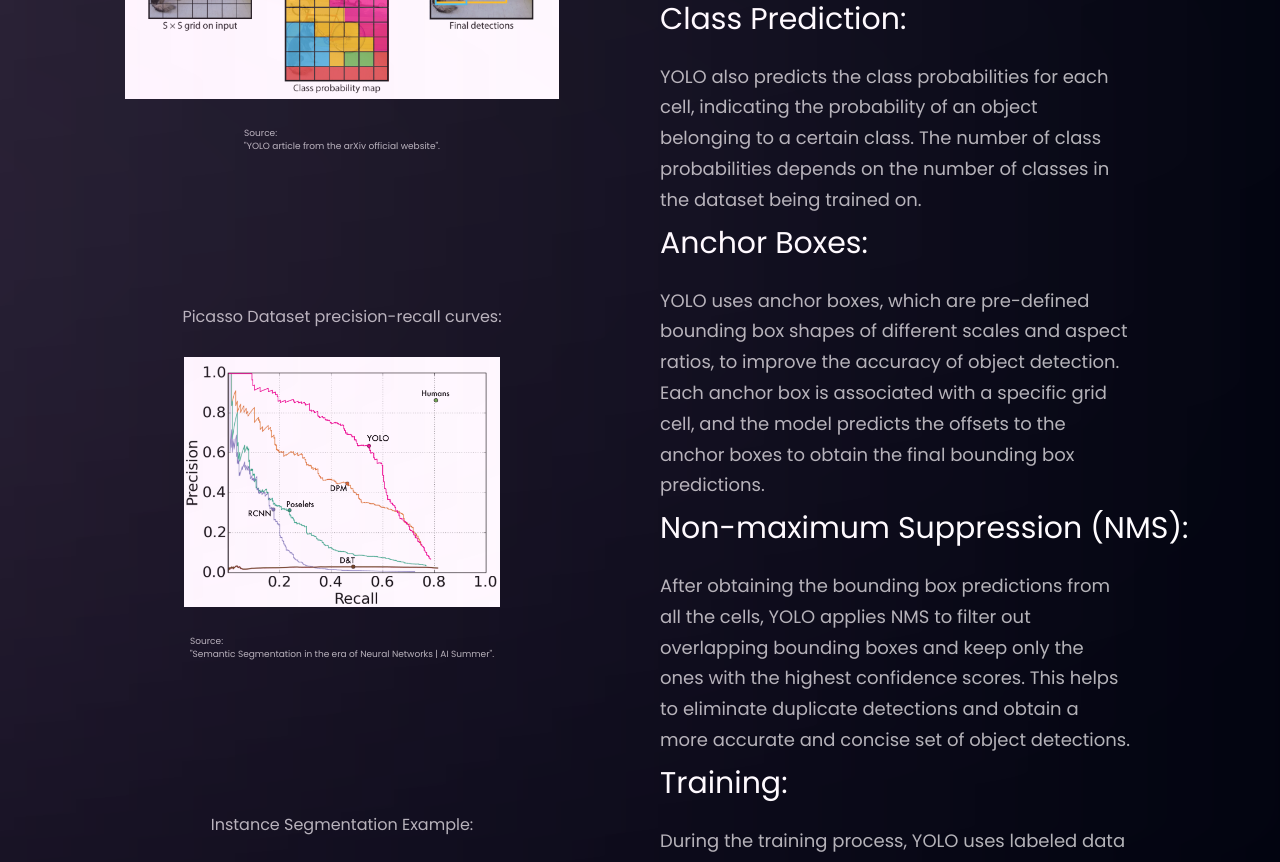
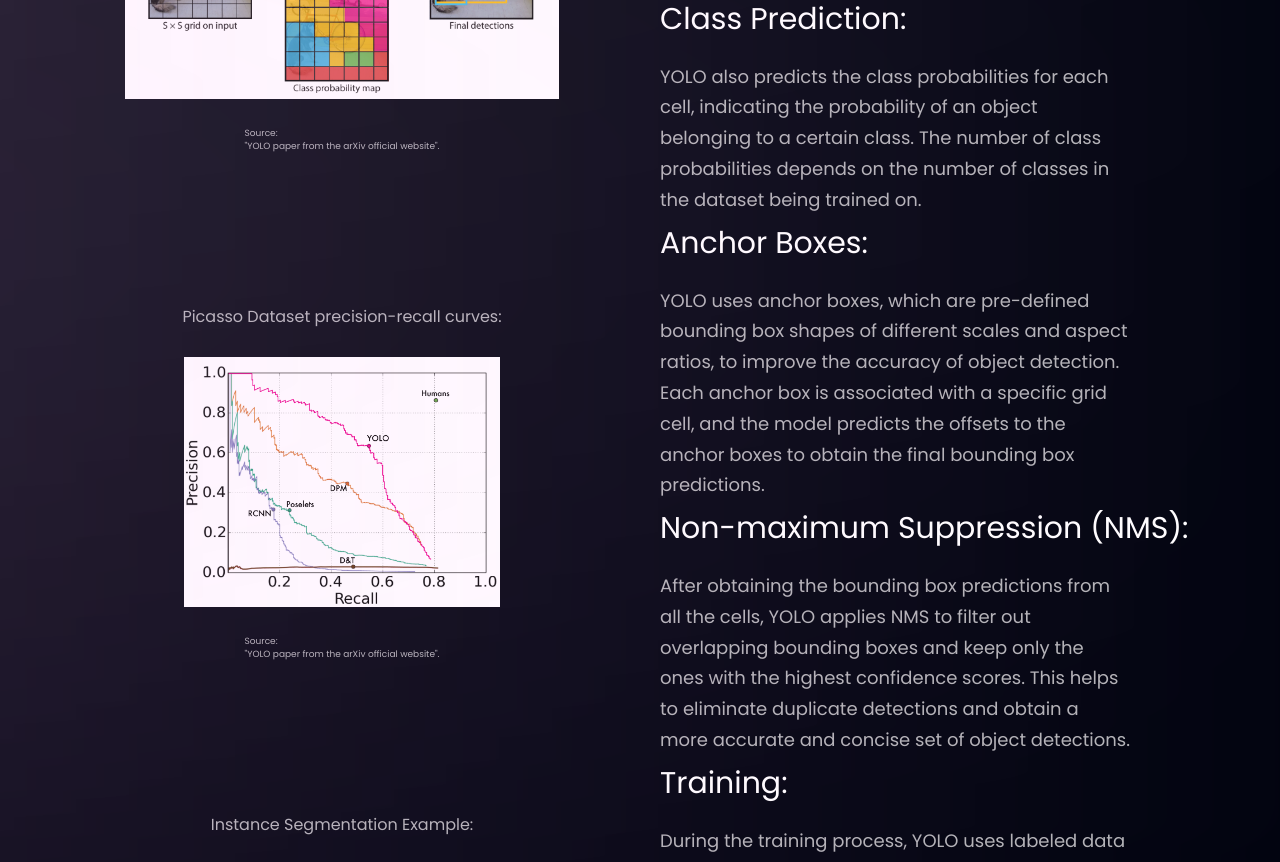
Before and after one commit to Joaquin2000zz/Cloris_Health_Care, a React (Vite) app: page / in a window 1280 px wide. Shown: the part 4340-5202 px from the top of the page. Built offline with nearby package versions, Linux system fonts and the light colour scheme.

Commit message:
updated constant

```diff
--- a/src/constants/index.js
+++ b/src/constants/index.js
@@ -76,14 +76,14 @@ export const featuresYOLO = [
     id: 'example-2',
     img: gridCellDivision,
     description: 'Grid Cell Division, BBoxes Predictions, and NMS Intuitions',
-    source: 'YOLO article from the arXiv official website',
+    source: 'YOLO paper from the arXiv official website',
     link: 'https://arxiv.org/abs/1506.02640'
   },
   {
     id: 'example-3',
     img: precisionRecallCurves,
     description: 'Picasso Dataset precision-recall curves',
-    source: 'Semantic Segmentation in the era of Neural Networks | AI Summer',
+    source: 'YOLO paper from the arXiv official website',
     link: 'https://arxiv.org/abs/1506.02640'
   },
   {
```
